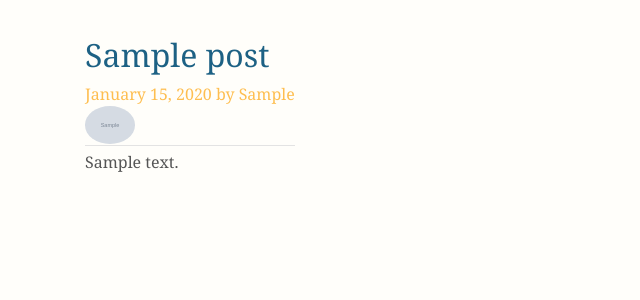
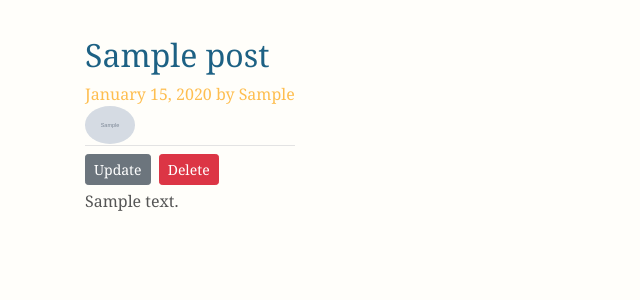
Before and after one commit to gardnmi/personal-blog, a Flask app: a page that uses personal_blog/templates/post.html in a window 1280 px wide. Shown: the part 84-384 px from the top of the page, without its empty margins (0-640 px from the left). Run offline with Flask 2, Linux system fonts and the light colour scheme; a user stored in the database is signed in; tables that the repository leaves empty hold one stand-in row (values such as "Sample post"); grey boxes marked "Sample" are stand-in pictures; parts of the project's set-up code (start-up, migrations or seed data) failed here and were passed over; some libraries are stand-ins or nearby versions.

Commit message:
Fixed Post to Add back Update/Delete Funcionality

```diff
--- a/personal_blog/templates/post.html
+++ b/personal_blog/templates/post.html
@@ -1,5 +1,4 @@
-{% extends "layout.html" %}
-{% block content %}
+{% extends "layout.html" %} {% block content %}
 <div class="row" id="blog_post">
     <div class="blog-post">
         <div class="row">
@@ -10,11 +9,17 @@
                             <h2> <a href="{{ url_for('post', slug=post.slug) }}">{{ post.title }}</a></h2>
                             <p class="blog-post-meta">{{ post.date_posted.strftime('%B %d, %Y') }} by {{ post.author.alias }} </p>
                             {% for tag in post.tags %}
-                  <a href="{{ url_for('tag_posts', tag_name=tag.tag_name) }}", title="{{ tag.tag_name }}">
-                  <img class="img-fluid rounded-circle article-img" src="{{ url_for('static', filename='tag_pics/' + tag.image_file) }}" >
+                            <a href="{{ url_for('tag_posts', tag_name=tag.tag_name) }}" , title="{{ tag.tag_name }}">
+                                <img class="img-fluid rounded-circle article-img" src="{{ url_for('static', filename='tag_pics/' + tag.image_file) }}">
                             </a>
                             {% endfor %}
                         </div>
+                        {% if post.author == current_user %}
+                        <div>
+                            <a class="btn btn-secondary btn-sm mt-1 mb-1" href="{{ url_for('update_post', slug=post.slug) }}">Update</a>
+                            <button type="button" class="btn btn-danger btn-sm m-1" data-toggle="modal" data-target="#deleteModal">Delete</button>
+                        </div>
+                        {% endif %}
                         <p class="article-content">{{ post.content|safe }}</p>
                     </div>
             </article>
```
Lines whose indentation alone changed are shown as unchanged.
